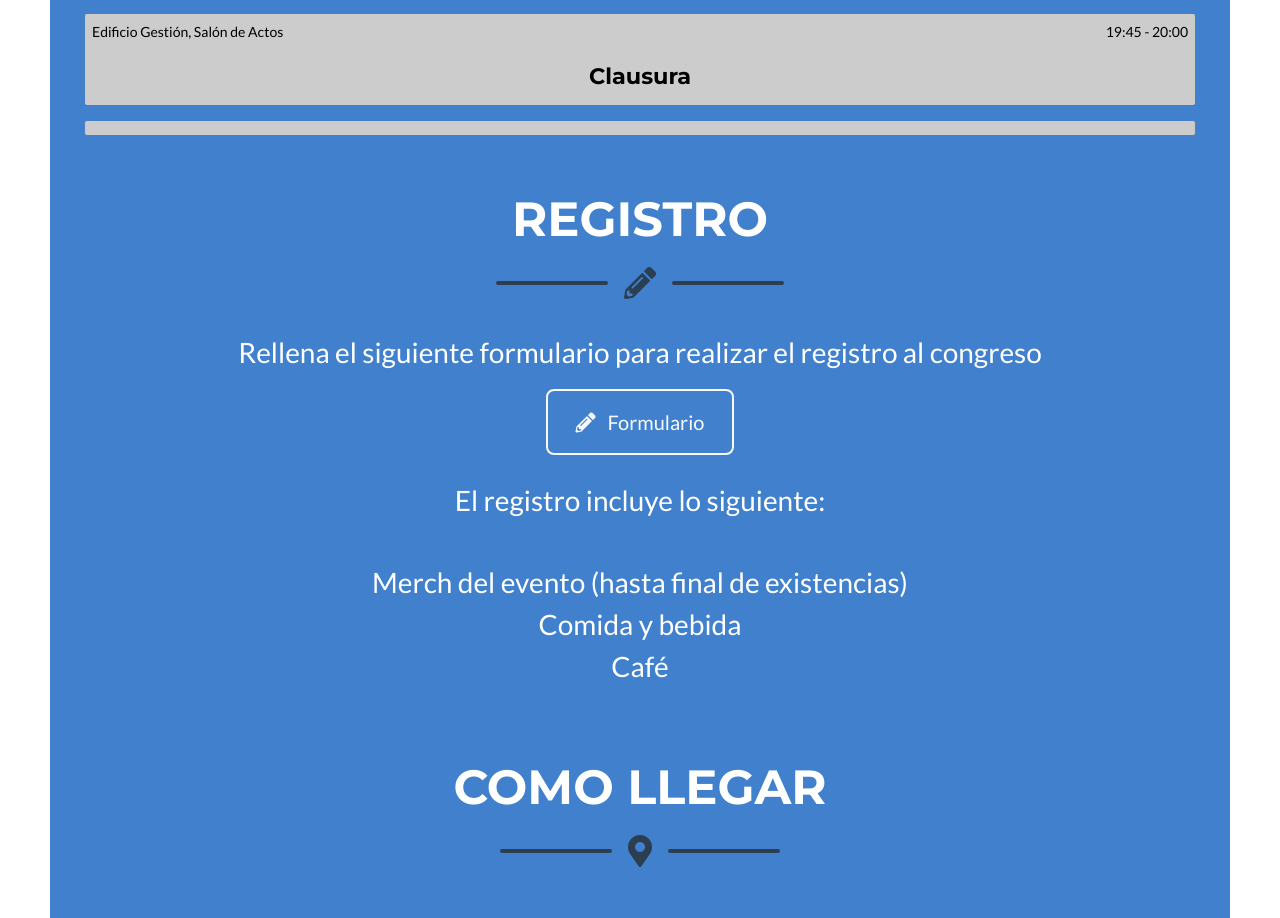
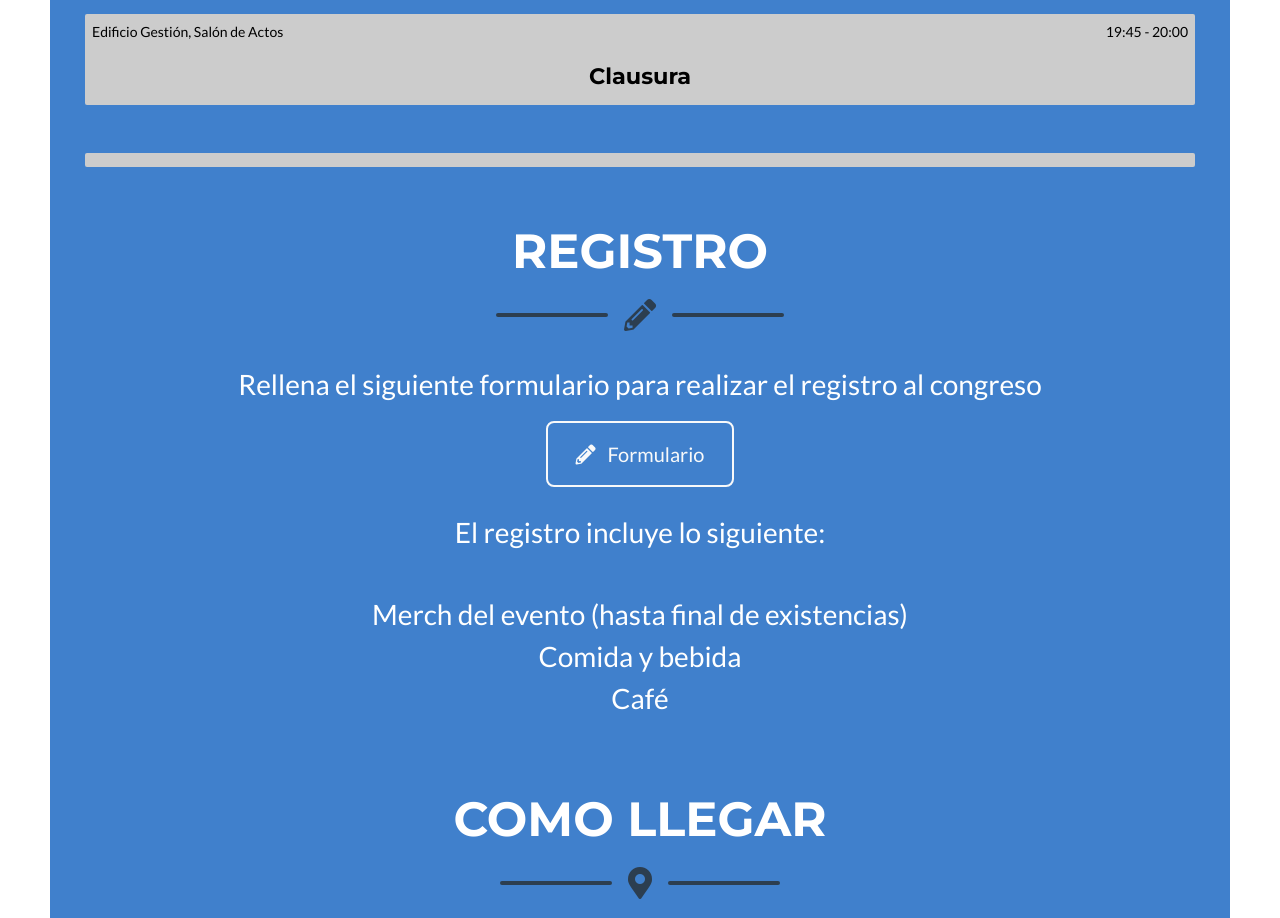
Before and after one commit to Amanza17/aerobot, a website with bundled scripts: page index.html in a window 1280 px wide. Shown: the part 5717-6635 px from the top of the page. Built offline with nearby package versions, Linux system fonts and the light colour scheme; grey boxes are pictures that could not be loaded.

Commit message:
png program

```diff
--- a/index.html
+++ b/index.html
@@ -331,7 +331,7 @@
         <h4 class="session-title">Clausura</h4>
       </div>
 
-      <div class="session session-10 track-all" style="grid-column: track-1-start / track-3-end; grid-row: time-2000 / time-2000;">
+      <div class="session session-10 track-all" style="grid-column: track-1-start / track-3-end; grid-row: time-2010 / time-2011;">
 
       </div>
 
```
